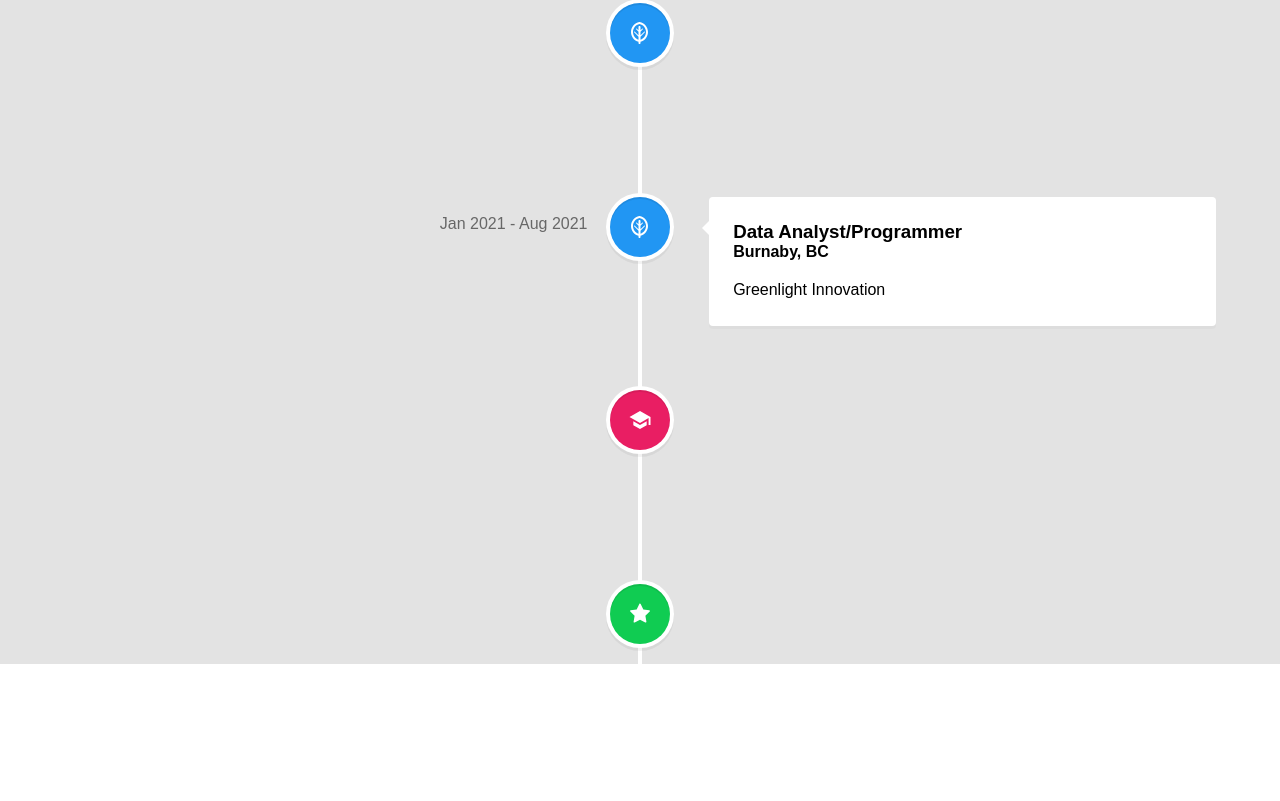
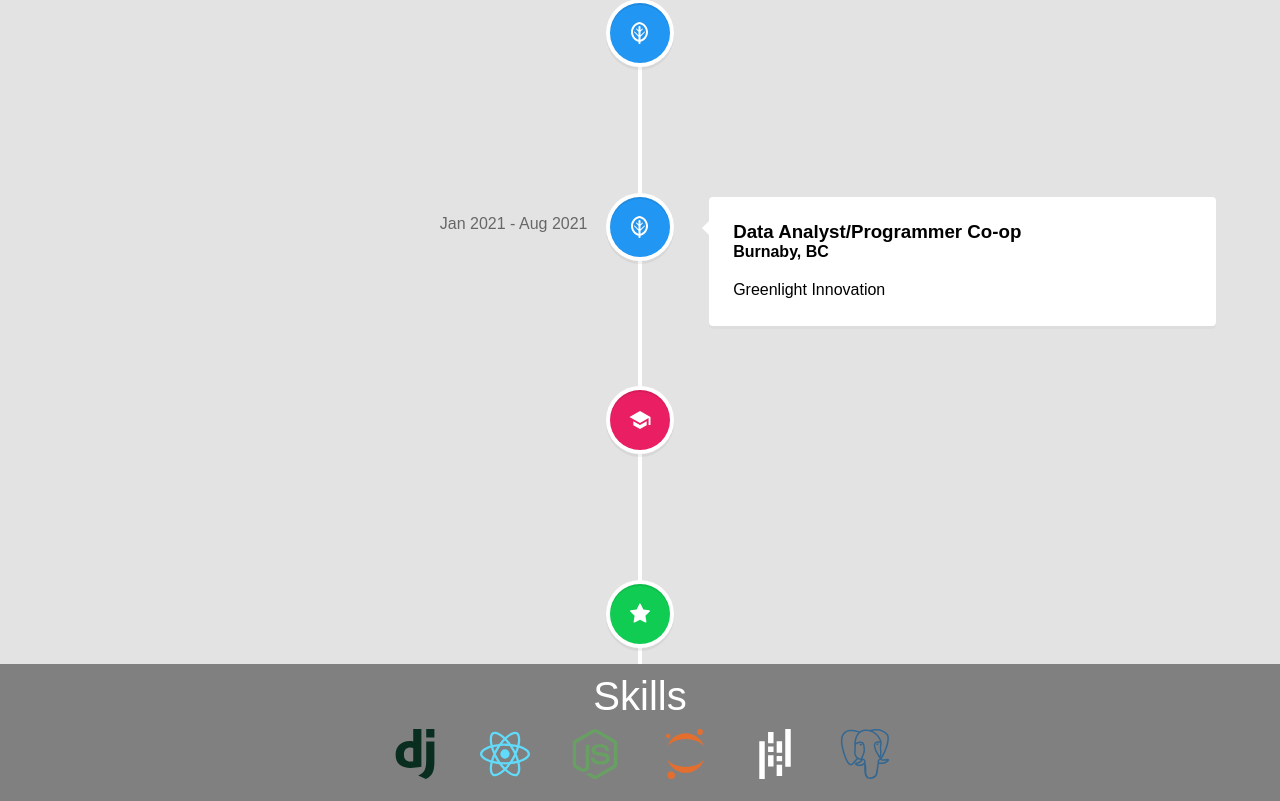
Before and after one commit to yla382/portflio, a React (Create React App) app: page / in a window 1280 px wide. Shown: the part 1694-2495 px from the top of the page. Before the commit the page ends 2358 px from the top, so only its background shows below. Built offline with nearby package versions, Linux system fonts and the light colour scheme.

Commit message:
skills addec

```diff
--- a/src/App.js
+++ b/src/App.js
@@ -2,6 +2,7 @@ import './App.scss';
 import Landing from './components/Landing';
 import AboutMe from './components/AboutMe';
 import Timeline from './components/Timeline';
+import Skills from './components/Skills';
 
 function App() {
   return (
@@ -9,6 +10,7 @@ function App() {
       <Landing/>
       <AboutMe/>
       <Timeline/>
+      <Skills/>
     </div>
   );
 }
--- /dev/null
+++ b/src/components/Skills.js
@@ -0,0 +1,27 @@
+import "../stylesheets/Skills.scss";
+import {
+    SiDjango,
+    SiReact,
+    SiNodedotjs,
+    SiJupyter,
+    SiPandas,
+    SiPostgresql
+    } from "react-icons/si";
+
+export const Skills = () => {
+    return (
+        <div className="skills_container">
+            <p>Skills</p>
+            <div className="icon_container">
+                <span id="django"><SiDjango/></span>
+                <span id="react"><SiReact/></span>
+                <span id="nodejs"><SiNodedotjs/></span>
+                <span id="jupyter"><SiJupyter/></span>
+                <span id="pandas"><SiPandas/></span>
+                <span id="postgresql"><SiPostgresql/></span>
+            </div>
+        </div>
+    );
+}
+
+export default Skills
--- a/src/components/Timeline.js
+++ b/src/components/Timeline.js
@@ -9,7 +9,7 @@ export const Timeline = () => {
     return (
         <div className="timelineContainer">
             <div className="timeline-header">
-                <a>Timeline</a>
+                <p>Timeline</p>
             </div>
             <div className="timeline">
                 <VerticalTimeline>
@@ -21,7 +21,7 @@ export const Timeline = () => {
                         iconStyle={{ background: 'rgb(33, 150, 243)', color: '#fff' }}
                         icon={<TiLeaf />}
                     >
-                        <h3 className="vertical-timeline-element-title">Web Developer</h3>
+                        <h3 className="vertical-timeline-element-title">Web Developer Co-op</h3>
                         <h4 className="vertical-timeline-element-subtitle">Burnaby, BC</h4>
                         <p>Greenlight Innovation</p>
                     </VerticalTimelineElement>
@@ -31,7 +31,7 @@ export const Timeline = () => {
                         iconStyle={{ background: 'rgb(33, 150, 243)', color: '#fff' }}
                         icon={<TiLeaf />}
                     >
-                        <h3 className="vertical-timeline-element-title">Data Analyst/Programmer</h3>
+                        <h3 className="vertical-timeline-element-title">Data Analyst/Programmer Co-op</h3>
                         <h4 className="vertical-timeline-element-subtitle">Burnaby, BC</h4>
                         <p>Greenlight Innovation</p>
                     </VerticalTimelineElement>
--- a/src/stylesheets/Landing.scss
+++ b/src/stylesheets/Landing.scss
@@ -12,12 +12,14 @@
     text-align: center;
 }
 
-.typistContainer h1 {
+.typistContainer {
+    h1 {
         font-size: 40px;
     }
 
-.typistContainer p {
+    p {
         font-size: 20px;
+    }
 }
 
 .iconContainer {
@@ -25,9 +27,11 @@
     justify-content: center
 }
 
-.iconContainer a {
+.iconContainer {
+    a {
         color: white;
         font-size: 40px;
         margin-left: 15px;
         margin-right: 15px;
     }
+}
--- /dev/null
+++ b/src/stylesheets/Skills.scss
@@ -0,0 +1,56 @@
+.skills_container {
+    background-color: grey;
+}
+
+.skills_container {
+    p {
+        margin-top: 0px;
+        margin-bottom: 0px;
+        padding-top: 10px;
+        padding-bottom: 10px;
+        color: #fff;
+        font-size: 40px;
+        text-align: center;
+    }
+}
+
+.icon_container {
+    display: flex;
+    justify-content: center;
+}
+
+.icon_container {
+    padding-bottom: 10px;
+}
+
+.icon_container {
+    span {
+        font-size: 50px;
+        margin-right:20px;
+        margin-left: 20px;
+    }
+
+    #django {
+        color: #092E20;
+    }
+
+    #react {
+        color: #61DBFB;
+    }
+
+    #nodejs {
+        color: #68A063;
+    }
+
+    #jupyter {
+        color: #E46E2E;
+    }
+
+    #pandas {
+        color: white;
+    }
+
+    #postgresql {
+        color: #336791;
+    }
+}
--- a/src/stylesheets/Timeline.scss
+++ b/src/stylesheets/Timeline.scss
@@ -7,11 +7,13 @@
     justify-content: center;
 }
 
-.timeline-header a {
-    margin-top: 10px;
-    margin-bottom: 10px;
-    font-size: 40px;
-    color: #333;
+.timeline-header {
+    p {
+        margin-top: 10px;
+        margin-bottom: 10px;
+        font-size: 40px;
+        color: #333;
+    }
 }
 
 @media only screen and (min-width: 1170px) {
```
Lines whose indentation alone changed are shown as unchanged.
